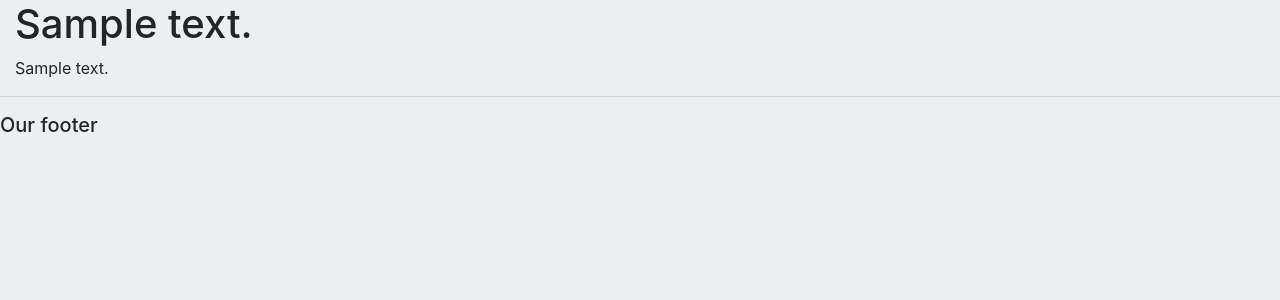
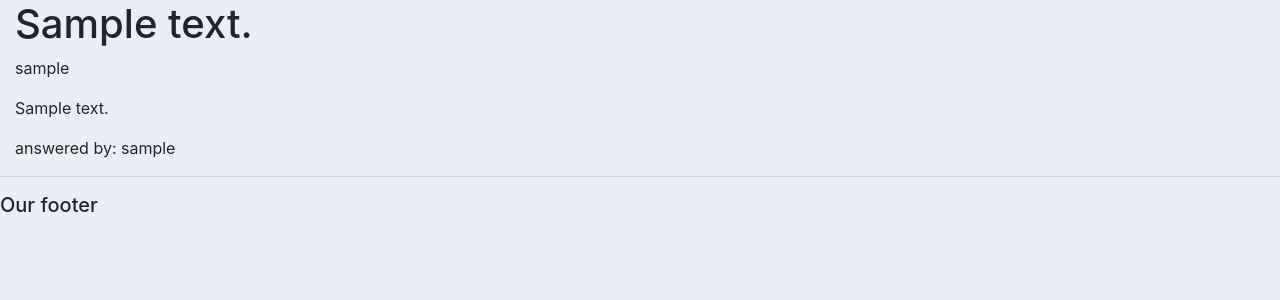
Before and after one commit to DevelopersLeague/StudNet, a Django app: page /question/1/ in a window 1280 px wide. Shown: the part 56-356 px from the top of the page. Run offline with Django 3.2, Linux system fonts and the light colour scheme; a user stored in the database is signed in; tables that the repository leaves empty hold one stand-in row (values such as "Sample post"); some libraries are stand-ins or nearby versions.

Commit message:
added usernames to questions and answers

```diff
--- a/forum/templates/forum/forum.html
+++ b/forum/templates/forum/forum.html
@@ -4,6 +4,7 @@
         {% for question in questions%}
             <div class="question">
                 <h2><a href="{% url 'question_display' question.id %}">{{question.question_text}}</a></h2>
+                <p>asked by: {{question.user_id}}</p>
             </div>
         {% endfor %}
         <div class="navigation">
--- a/forum/templates/forum/question_display.html
+++ b/forum/templates/forum/question_display.html
@@ -1,9 +1,11 @@
 {%extends 'forum/main.html'%}
 {% block content %}
     <h1>{{question.question_text}}</h1>
+    <p>{{question.user_id}}</p>
     {% for answer in answers %}
     <div class="answer">
         <p>{{answer.answer_text}}</p>
+        <p>answered by: {{answer.user_id}}</p>
     </div>
     {% endfor %}
 {% endblock %}
--- a/forum/views.py
+++ b/forum/views.py
@@ -84,7 +84,6 @@ def forum(request, page):
                'next_page': min(page+1, max_page),
                'previous_page': max(page-1, 1)
                }
-    print(max_page)
     return render(request, 'forum/forum.html', context)
 
 
```
